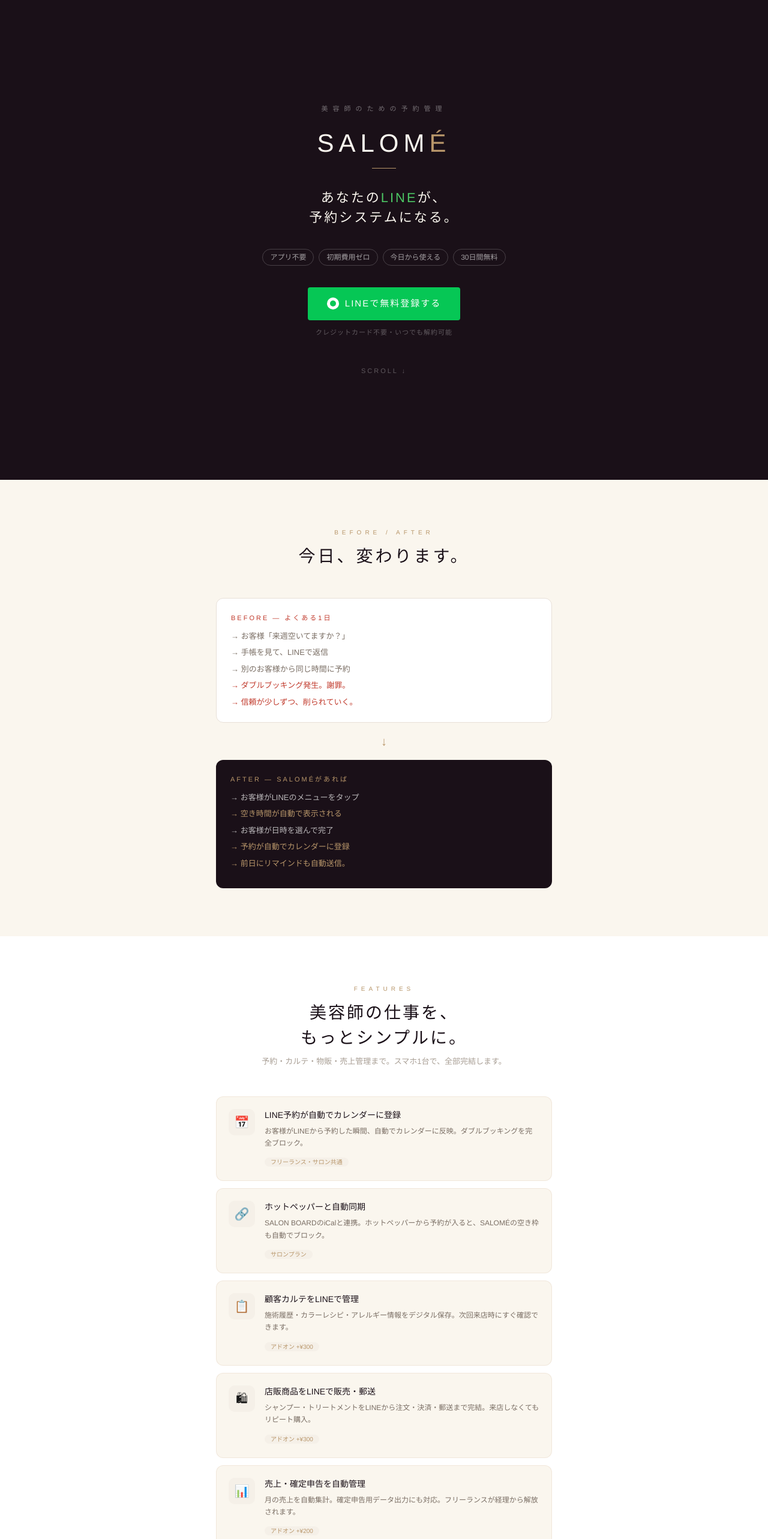
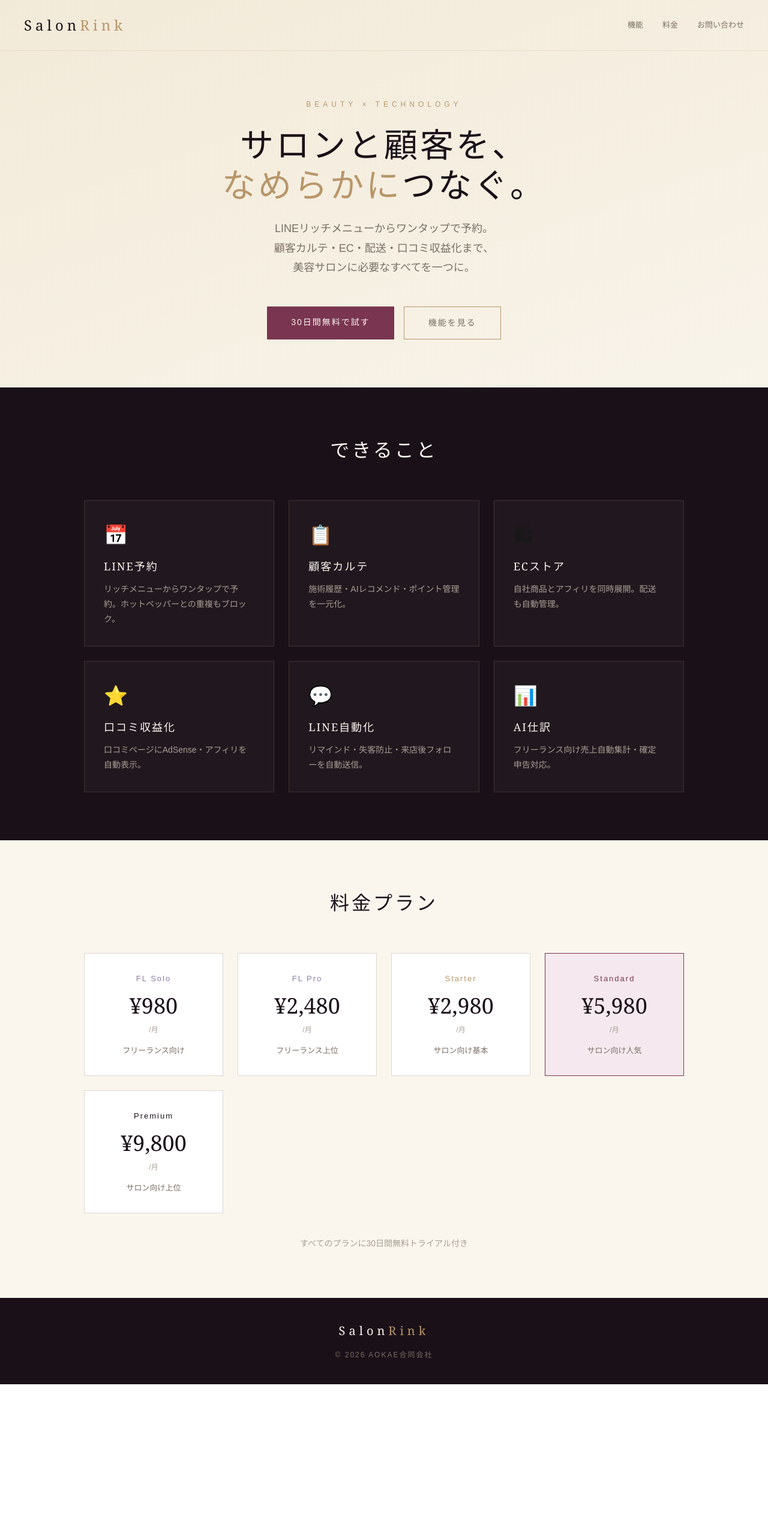
Before and after one commit to okuwabara07-gif/salonrink, a Next.js app: page / in a window 1280 px wide. Shown: the top 2566 px of the page at 60% size. After the commit the page ends 2308 px from the top, so only its background shows below. Built offline with nearby package versions, Linux system fonts and the light colour scheme.

Commit message:
Restore: SalonRink original page

```diff
--- a/app/page.tsx
+++ b/app/page.tsx
@@ -1,176 +1,145 @@
 export default function Home() {
   return (
-    <main style={{fontFamily:"'Helvetica Neue',sans-serif",margin:0,padding:0}}>
+    <main style={{
+      minHeight: '100vh',
+      background: 'linear-gradient(160deg, #F2EAD8 0%, #FAF6EE 50%, #F2EAD8 100%)',
+      fontFamily: 'Georgia, serif',
+      display: 'flex',
+      flexDirection: 'column',
+    }}>
+      {/* Header */}
+      <header style={{
+        padding: '24px 40px',
+        display: 'flex',
+        justifyContent: 'space-between',
+        alignItems: 'center',
+        borderBottom: '1px solid rgba(184,150,106,.2)',
+      }}>
+        <div style={{ fontSize: 24, fontWeight: 300, letterSpacing: 6, color: '#1A1018' }}>
+          Salon<span style={{ color: '#B8966A' }}>Rink</span>
+        </div>
+        <nav style={{ display: 'flex', gap: 32, fontSize: 13, color: '#7A6E64', fontFamily: 'sans-serif' }}>
+          <a href="#features" style={{ textDecoration: 'none', color: 'inherit' }}>機能</a>
+          <a href="#pricing" style={{ textDecoration: 'none', color: 'inherit' }}>料金</a>
+          <a href="#contact" style={{ textDecoration: 'none', color: 'inherit' }}>お問い合わせ</a>
+        </nav>
+      </header>
 
-      {/* HERO - ダーク */}
-      <section style={{background:"#1A1018",minHeight:"100vh",display:"flex",flexDirection:"column",alignItems:"center",justifyContent:"center",padding:"60px 24px",textAlign:"center"}}>
-        <div style={{fontSize:11,letterSpacing:8,color:"rgba(255,255,255,0.4)",marginBottom:24,textTransform:"uppercase"}}>美容師のための予約管理</div>
-        <h1 style={{fontSize:42,fontWeight:200,letterSpacing:8,color:"#FAF6EE",margin:"0 0 16px",lineHeight:1.2}}>SALOM<span style={{color:"#B8966A"}}>É</span></h1>
-        <div style={{width:40,height:1,background:"#B8966A",margin:"0 auto 32px"}}></div>
-        <p style={{fontSize:22,fontWeight:300,color:"#FAF6EE",letterSpacing:3,margin:"0 0 12px",lineHeight:1.5}}>
-          あなたの<span style={{color:"#4CC764"}}>LINE</span>が、<br/>予約システムになる。
+      {/* Hero */}
+      <section style={{
+        flex: 1,
+        display: 'flex',
+        flexDirection: 'column',
+        alignItems: 'center',
+        justifyContent: 'center',
+        padding: '80px 40px',
+        textAlign: 'center',
+      }}>
+        <div style={{ fontSize: 12, letterSpacing: 6, color: '#B8966A', marginBottom: 24, fontFamily: 'sans-serif', textTransform: 'uppercase' }}>
+          Beauty × Technology
+        </div>
+        <h1 style={{ fontSize: 56, fontWeight: 300, color: '#1A1018', letterSpacing: 4, lineHeight: 1.2, marginBottom: 24 }}>
+          サロンと顧客を、<br />
+          <span style={{ color: '#B8966A' }}>なめらかに</span>つなぐ。
+        </h1>
+        <p style={{ fontSize: 18, color: '#7A6E64', lineHeight: 1.8, marginBottom: 48, maxWidth: 600, fontFamily: 'sans-serif' }}>
+          LINEリッチメニューからワンタップで予約。<br />
+          顧客カルテ・EC・配送・口コミ収益化まで、<br />
+          美容サロンに必要なすべてを一つに。
         </p>
-        <div style={{display:"flex",flexWrap:"wrap",gap:8,justifyContent:"center",margin:"24px 0 36px"}}>
-          {["アプリ不要","初期費用ゼロ","今日から使える","30日間無料"].map(t=>(
-            <span key={t} style={{fontSize:12,color:"rgba(255,255,255,0.6)",padding:"4px 12px",border:"0.5px solid rgba(255,255,255,0.2)",borderRadius:20}}>{t}</span>
-          ))}
-        </div>
-        <a href="https://line.me/R/ti/p/@545fncvi" style={{display:"flex",alignItems:"center",gap:10,padding:"16px 32px",background:"#06C755",borderRadius:4,textDecoration:"none",fontSize:15,color:"#fff",letterSpacing:2,fontWeight:500}}>
-          <span style={{width:20,height:20,background:"#fff",borderRadius:"50%",display:"inline-flex",alignItems:"center",justifyContent:"center"}}>
-            <span style={{width:10,height:10,background:"#06C755",borderRadius:"50%"}}></span>
-          </span>
-          LINEで無料登録する
-        </a>
-        <p style={{fontSize:11,color:"rgba(255,255,255,0.3)",marginTop:12,letterSpacing:1}}>クレジットカード不要・いつでも解約可能</p>
-        <div style={{marginTop:48,fontSize:11,color:"rgba(255,255,255,0.3)",letterSpacing:3}}>SCROLL ↓</div>
-      </section>
-
-      {/* BEFORE / AFTER */}
-      <section style={{background:"#FAF6EE",padding:"80px 24px"}}>
-        <div style={{textAlign:"center",marginBottom:48}}>
-          <div style={{fontSize:10,letterSpacing:6,color:"#B8966A",marginBottom:12}}>BEFORE / AFTER</div>
-          <h2 style={{fontSize:28,fontWeight:300,color:"#1A1018",letterSpacing:4,margin:0}}>今日、変わります。</h2>
-        </div>
-        <div style={{maxWidth:560,margin:"0 auto",display:"flex",flexDirection:"column",gap:16}}>
-          <div style={{background:"#fff",borderRadius:12,padding:24,border:"1px solid #E8E0D8"}}>
-            <div style={{fontSize:11,color:"#C0392B",letterSpacing:3,marginBottom:12}}>BEFORE — よくある1日</div>
-            {["お客様「来週空いてますか？」","手帳を見て、LINEで返信","別のお客様から同じ時間に予約"].map(t=>(
-              <div key={t} style={{fontSize:13,color:"#7A6E64",marginBottom:8}}>→ {t}</div>
-            ))}
-            <div style={{fontSize:13,color:"#C0392B",marginBottom:8}}>→ ダブルブッキング発生。謝罪。</div>
-            <div style={{fontSize:13,color:"#C0392B"}}>→ 信頼が少しずつ、削られていく。</div>
-          </div>
-          <div style={{textAlign:"center",fontSize:20,color:"#B8966A"}}>↓</div>
-          <div style={{background:"#1A1018",borderRadius:12,padding:24}}>
-            <div style={{fontSize:11,color:"#B8966A",letterSpacing:3,marginBottom:12}}>AFTER — SALOMÉがあれば</div>
-            {["お客様がLINEのメニューをタップ","空き時間が自動で表示される","お客様が日時を選んで完了","予約が自動でカレンダーに登録","前日にリマインドも自動送信。"].map(t=>(
-              <div key={t} style={{fontSize:13,color:t.includes("自動")?"#B8966A":"rgba(255,255,255,0.7)",marginBottom:8}}>→ {t}</div>
-            ))}
-          </div>
+        <div style={{ display: 'flex', gap: 16, flexWrap: 'wrap', justifyContent: 'center' }}>
+          <a href="#" style={{
+            padding: '16px 40px',
+            background: '#7A3550',
+            color: '#FAF6EE',
+            textDecoration: 'none',
+            fontSize: 14,
+            letterSpacing: 2,
+            fontFamily: 'sans-serif',
+          }}>
+            30日間無料で試す
+          </a>
+          <a href="#features" style={{
+            padding: '16px 40px',
+            border: '1px solid #B8966A',
+            color: '#7A6E64',
+            textDecoration: 'none',
+            fontSize: 14,
+            letterSpacing: 2,
+            fontFamily: 'sans-serif',
+          }}>
+            機能を見る
+          </a>
         </div>
       </section>
 
-      {/* FEATURES */}
-      <section style={{background:"#fff",padding:"80px 24px"}}>
-        <div style={{textAlign:"center",marginBottom:48}}>
-          <div style={{fontSize:10,letterSpacing:6,color:"#B8966A",marginBottom:12}}>FEATURES</div>
-          <h2 style={{fontSize:28,fontWeight:300,color:"#1A1018",letterSpacing:3,margin:"0 0 8px"}}>美容師の仕事を、<br/>もっとシンプルに。</h2>
-          <p style={{fontSize:13,color:"#A89E94",margin:0}}>予約・カルテ・物販・売上管理まで。スマホ1台で、全部完結します。</p>
-        </div>
-        <div style={{maxWidth:560,margin:"0 auto",display:"flex",flexDirection:"column",gap:12}}>
+      {/* Features */}
+      <section id="features" style={{ padding: '80px 40px', background: '#1A1018' }}>
+        <h2 style={{ textAlign: 'center', fontSize: 32, fontWeight: 300, color: '#FAF6EE', letterSpacing: 4, marginBottom: 60 }}>
+          できること
+        </h2>
+        <div style={{ display: 'grid', gridTemplateColumns: 'repeat(auto-fit, minmax(280px, 1fr))', gap: 24, maxWidth: 1000, margin: '0 auto' }}>
           {[
-            {icon:"📅",title:"LINE予約が自動でカレンダーに登録",desc:"お客様がLINEから予約した瞬間、自動でカレンダーに反映。ダブルブッキングを完全ブロック。",badge:"フリーランス・サロン共通"},
-            {icon:"🔗",title:"ホットペッパーと自動同期",desc:"SALON BOARDのiCalと連携。ホットペッパーから予約が入ると、SALOMÉの空き枠も自動でブロック。",badge:"サロンプラン"},
-            {icon:"📋",title:"顧客カルテをLINEで管理",desc:"施術履歴・カラーレシピ・アレルギー情報をデジタル保存。次回来店時にすぐ確認できます。",badge:"アドオン +¥300"},
-            {icon:"🛍",title:"店販商品をLINEで販売・郵送",desc:"シャンプー・トリートメントをLINEから注文・決済・郵送まで完結。来店しなくてもリピート購入。",badge:"アドオン +¥300"},
-            {icon:"📊",title:"売上・確定申告を自動管理",desc:"月の売上を自動集計。確定申告用データ出力にも対応。フリーランスが経理から解放されます。",badge:"アドオン +¥200"},
-          ].map(f=>(
-            <div key={f.title} style={{padding:20,background:"#FAF6EE",borderRadius:12,border:"1px solid rgba(184,150,106,.15)",display:"flex",gap:16,alignItems:"flex-start"}}>
-              <div style={{width:44,height:44,background:"#F5F0E8",borderRadius:10,display:"flex",alignItems:"center",justifyContent:"center",fontSize:20,flexShrink:0}}>{f.icon}</div>
-              <div>
-                <div style={{fontSize:14,fontWeight:500,color:"#1A1018",marginBottom:6}}>{f.title}</div>
-                <div style={{fontSize:12,color:"#7A6E64",lineHeight:1.7,marginBottom:8}}>{f.desc}</div>
-                <span style={{fontSize:10,padding:"2px 10px",background:"#F5F0E8",color:"#B8966A",borderRadius:20}}>{f.badge}</span>
-              </div>
+            { icon: '📅', title: 'LINE予約', desc: 'リッチメニューからワンタップで予約。ホットペッパーとの重複もブロック。' },
+            { icon: '📋', title: '顧客カルテ', desc: '施術履歴・AIレコメンド・ポイント管理を一元化。' },
+            { icon: '🛍', title: 'ECストア', desc: '自社商品とアフィリを同時展開。配送も自動管理。' },
+            { icon: '⭐', title: '口コミ収益化', desc: '口コミページにAdSense・アフィリを自動表示。' },
+            { icon: '💬', title: 'LINE自動化', desc: 'リマインド・失客防止・来店後フォローを自動送信。' },
+            { icon: '📊', title: 'AI仕訳', desc: 'フリーランス向け売上自動集計・確定申告対応。' },
+          ].map((f) => (
+            <div key={f.title} style={{
+              padding: '32px',
+              border: '1px solid rgba(184,150,106,.2)',
+              background: 'rgba(255,255,255,.03)',
+            }}>
+              <div style={{ fontSize: 32, marginBottom: 16 }}>{f.icon}</div>
+              <h3 style={{ fontSize: 18, color: '#FAF6EE', marginBottom: 12, fontWeight: 400, letterSpacing: 2 }}>{f.title}</h3>
+              <p style={{ fontSize: 14, color: '#A89E94', lineHeight: 1.8, fontFamily: 'sans-serif' }}>{f.desc}</p>
             </div>
           ))}
         </div>
       </section>
 
-      {/* HOW IT WORKS */}
-      <section style={{background:"#1A1018",padding:"80px 24px"}}>
-        <div style={{textAlign:"center",marginBottom:48}}>
-          <div style={{fontSize:10,letterSpacing:6,color:"#B8966A",marginBottom:12}}>HOW IT WORKS</div>
-          <h2 style={{fontSize:28,fontWeight:300,color:"#FAF6EE",letterSpacing:3,margin:"0 0 8px"}}>始め方は、4ステップだけ。</h2>
-          <p style={{fontSize:12,color:"rgba(255,255,255,0.4)",margin:0}}>難しい設定は不要。今日登録して、今日から使えます。</p>
-        </div>
-        <div style={{maxWidth:480,margin:"0 auto"}}>
+      {/* Pricing */}
+      <section id="pricing" style={{ padding: '80px 40px', background: '#FAF6EE' }}>
+        <h2 style={{ textAlign: 'center', fontSize: 32, fontWeight: 300, color: '#1A1018', letterSpacing: 4, marginBottom: 60 }}>
+          料金プラン
+        </h2>
+        <div style={{ display: 'grid', gridTemplateColumns: 'repeat(auto-fit, minmax(220px, 1fr))', gap: 24, maxWidth: 1000, margin: '0 auto' }}>
           {[
-            {n:1,title:"LINEで友だち追加",desc:"QRコードを読み取るだけ。アプリのインストール不要。"},
-            {n:2,title:"サロン情報を入力",desc:"営業時間・メニュー・担当者を5分で設定。"},
-            {n:3,title:"お客様にQRコードを渡す",desc:"名刺・チラシ・Instagramに貼るだけで集客開始。"},
-            {n:4,title:"あとはSALOMÉにおまかせ",desc:"予約・リマインド・カルテ・物販。全部自動で動きます。"},
-          ].map((s,i)=>(
-            <div key={s.n}>
-              <div style={{display:"flex",gap:16,alignItems:"flex-start"}}>
-                <div style={{width:32,height:32,borderRadius:"50%",background:"#B8966A",display:"flex",alignItems:"center",justifyContent:"center",fontSize:13,color:"#FAF6EE",fontWeight:500,flexShrink:0}}>{s.n}</div>
-                <div style={{paddingBottom:24}}>
-                  <div style={{fontSize:15,fontWeight:400,color:"#FAF6EE",marginBottom:6}}>{s.title}</div>
-                  <div style={{fontSize:12,color:"rgba(255,255,255,0.45)",lineHeight:1.7}}>{s.desc}</div>
-                </div>
-              </div>
-              {i<3&&<div style={{width:1,height:16,background:"rgba(184,150,106,.3)",marginLeft:16,marginBottom:0}}></div>}
+            { name: 'FL Solo', price: '¥980', unit: '/月', desc: 'フリーランス向け', color: '#8B7BAA' },
+            { name: 'FL Pro', price: '¥2,480', unit: '/月', desc: 'フリーランス上位', color: '#8B7BAA' },
+            { name: 'Starter', price: '¥2,980', unit: '/月', desc: 'サロン向け基本', color: '#B8966A' },
+            { name: 'Standard', price: '¥5,980', unit: '/月', desc: 'サロン向け人気', color: '#7A3550', featured: true },
+            { name: 'Premium', price: '¥9,800', unit: '/月', desc: 'サロン向け上位', color: '#1A1018' },
+          ].map((p) => (
+            <div key={p.name} style={{
+              padding: '32px 24px',
+              border: `1px solid ${p.featured ? '#7A3550' : '#DDD8D0'}`,
+              background: p.featured ? '#F5E8EE' : '#fff',
+              textAlign: 'center',
+            }}>
+              <div style={{ fontSize: 13, color: p.color, letterSpacing: 2, marginBottom: 8, fontFamily: 'sans-serif' }}>{p.name}</div>
+              <div style={{ fontSize: 36, color: '#1A1018', marginBottom: 4 }}>{p.price}</div>
+              <div style={{ fontSize: 12, color: '#A89E94', marginBottom: 16, fontFamily: 'sans-serif' }}>{p.unit}</div>
+              <div style={{ fontSize: 13, color: '#7A6E64', fontFamily: 'sans-serif' }}>{p.desc}</div>
             </div>
           ))}
         </div>
+        <p style={{ textAlign: 'center', marginTop: 40, fontSize: 14, color: '#A89E94', fontFamily: 'sans-serif' }}>
+          すべてのプランに30日間無料トライアル付き
+        </p>
       </section>
 
-      {/* PRICING */}
-      <section style={{background:"#FAF6EE",padding:"80px 24px"}}>
-        <div style={{textAlign:"center",marginBottom:48}}>
-          <div style={{fontSize:10,letterSpacing:6,color:"#B8966A",marginBottom:12}}>PRICING</div>
-          <h2 style={{fontSize:28,fontWeight:300,color:"#1A1018",letterSpacing:3,margin:"0 0 8px"}}>シンプルな料金体系</h2>
-          <p style={{fontSize:13,color:"#A89E94",margin:0}}>まず30日間、無料でお試しください。</p>
+      {/* Footer */}
+      <footer style={{ padding: '40px', background: '#1A1018', textAlign: 'center' }}>
+        <div style={{ fontSize: 20, fontWeight: 300, letterSpacing: 6, color: '#FAF6EE', marginBottom: 16 }}>
+          Salon<span style={{ color: '#B8966A' }}>Rink</span>
         </div>
-        <div style={{maxWidth:480,margin:"0 auto"}}>
-          {/* ベースプラン */}
-          <div style={{background:"#fff",borderRadius:12,padding:24,border:"1px solid rgba(184,150,106,.3)",marginBottom:12}}>
-            <div style={{fontSize:10,letterSpacing:3,color:"#B8966A",marginBottom:4}}>FREELANCE</div>
-            <div style={{fontSize:20,fontWeight:300,color:"#1A1018",letterSpacing:2,marginBottom:8}}>フリーランスプラン</div>
-            <div style={{fontSize:36,fontWeight:200,color:"#B8966A",marginBottom:12}}>¥980<span style={{fontSize:13,color:"#A89E94"}}>/月</span></div>
-            {["LINE予約受付（無制限）","予約カレンダー自動管理","前日リマインド自動送信","売上自動集計・確定申告データ出力","複数サロン対応（3サロンまで）"].map(f=>(
-              <div key={f} style={{fontSize:13,color:"#7A6E64",marginBottom:6,display:"flex",alignItems:"center",gap:8}}><span style={{color:"#B8966A"}}>✓</span>{f}</div>
-            ))}
-          </div>
-          {/* サロンプラン */}
-          <div style={{background:"#1A1018",borderRadius:12,padding:24,border:"1px solid rgba(184,150,106,.3)",marginBottom:12}}>
-            <div style={{fontSize:10,letterSpacing:3,color:"#B8966A",marginBottom:4}}>SALON — 人気 No.1</div>
-            <div style={{fontSize:20,fontWeight:300,color:"#FAF6EE",letterSpacing:2,marginBottom:8}}>サロンプラン</div>
-            <div style={{fontSize:36,fontWeight:200,color:"#B8966A",marginBottom:12}}>¥4,980<span style={{fontSize:13,color:"rgba(255,255,255,0.4)"}}>/月</span></div>
-            {["フリーランスプランの全機能","スタッフ複数人対応","SALON BOARD iCal同期","ホットペッパー連動・重複ブロック","顧客カルテ管理","店販商品のLINE販売・郵送","サロンブログ・記事発信"].map(f=>(
-              <div key={f} style={{fontSize:13,color:"rgba(255,255,255,0.65)",marginBottom:6,display:"flex",alignItems:"center",gap:8}}><span style={{color:"#B8966A"}}>✓</span>{f}</div>
-            ))}
-          </div>
-          {/* FCプラン */}
-          <div style={{background:"#fff",borderRadius:12,padding:24,border:"1px solid rgba(184,150,106,.3)",marginBottom:24}}>
-            <div style={{fontSize:10,letterSpacing:3,color:"#B8966A",marginBottom:4}}>ENTERPRISE</div>
-            <div style={{fontSize:20,fontWeight:300,color:"#1A1018",letterSpacing:2,marginBottom:8}}>FCチェーンプラン</div>
-            <div style={{fontSize:28,fontWeight:200,color:"#1A1018",marginBottom:12}}>要相談</div>
-            {["サロンプランの全機能","複数店舗の一括管理","本部ダッシュボード","専任サポート担当"].map(f=>(
-              <div key={f} style={{fontSize:13,color:"#7A6E64",marginBottom:6,display:"flex",alignItems:"center",gap:8}}><span style={{color:"#B8966A"}}>✓</span>{f}</div>
-            ))}
-          </div>
-          <div style={{textAlign:"center",padding:16,background:"#fff",borderRadius:10,fontSize:12,color:"#7A6E64",border:"0.5px solid rgba(184,150,106,.2)"}}>
-            すべてのプランに <strong style={{color:"#1A1018"}}>30日間無料トライアル</strong> が含まれます。<br/>クレジットカード不要・いつでも解約可能。
-          </div>
-        </div>
-      </section>
-
-      {/* CTA */}
-      <section style={{background:"#FAF6EE",padding:"80px 24px",textAlign:"center"}}>
-        <h2 style={{fontSize:28,fontWeight:300,color:"#1A1018",letterSpacing:3,margin:"0 0 12px",lineHeight:1.5}}>まず、試してみてください。</h2>
-        <p style={{fontSize:13,color:"#A89E94",margin:"0 0 32px",lineHeight:1.8}}>登録は1分。今日から使えます。<br/>難しい設定は一切ありません。</p>
-        <a href="https://line.me/R/ti/p/@545fncvi" style={{display:"inline-flex",alignItems:"center",gap:10,padding:"16px 40px",background:"#06C755",borderRadius:4,textDecoration:"none",fontSize:15,color:"#fff",letterSpacing:2,fontWeight:500}}>
-          <span style={{width:20,height:20,background:"#fff",borderRadius:"50%",display:"inline-flex",alignItems:"center",justifyContent:"center"}}>
-            <span style={{width:10,height:10,background:"#06C755",borderRadius:"50%"}}></span>
-          </span>
-          LINEで無料登録する
-        </a>
-        <div style={{marginTop:16}}>
-          <a href="mailto:info@aokae.jp" style={{fontSize:12,color:"#A89E94",textDecoration:"underline"}}>サロン・法人のお問い合わせはこちら</a>
-        </div>
-      </section>
-
-      {/* FOOTER */}
-      <footer style={{background:"#1A1018",padding:"40px 24px",textAlign:"center"}}>
-        <div style={{fontSize:18,fontWeight:200,letterSpacing:6,color:"#FAF6EE",marginBottom:16}}>SALOM<span style={{color:"#B8966A"}}>É</span></div>
-        <div style={{display:"flex",justifyContent:"center",gap:24,marginBottom:16}}>
-          {["プライバシーポリシー","特定商取引法に基づく表記","お問い合わせ"].map(l=>(
-            <a key={l} href="#" style={{fontSize:11,color:"rgba(255,255,255,0.3)",textDecoration:"none"}}>{l}</a>
-          ))}
-        </div>
-        <p style={{fontSize:11,color:"rgba(255,255,255,0.2)",margin:0}}>© 2026 SALOMÉ by AOKAE合同会社</p>
+        <p style={{ fontSize: 12, color: '#7A6E64', fontFamily: 'sans-serif', letterSpacing: 2 }}>
+          © 2026 AOKAE合同会社
+        </p>
       </footer>
     </main>
-  )
+  );
 }
```
